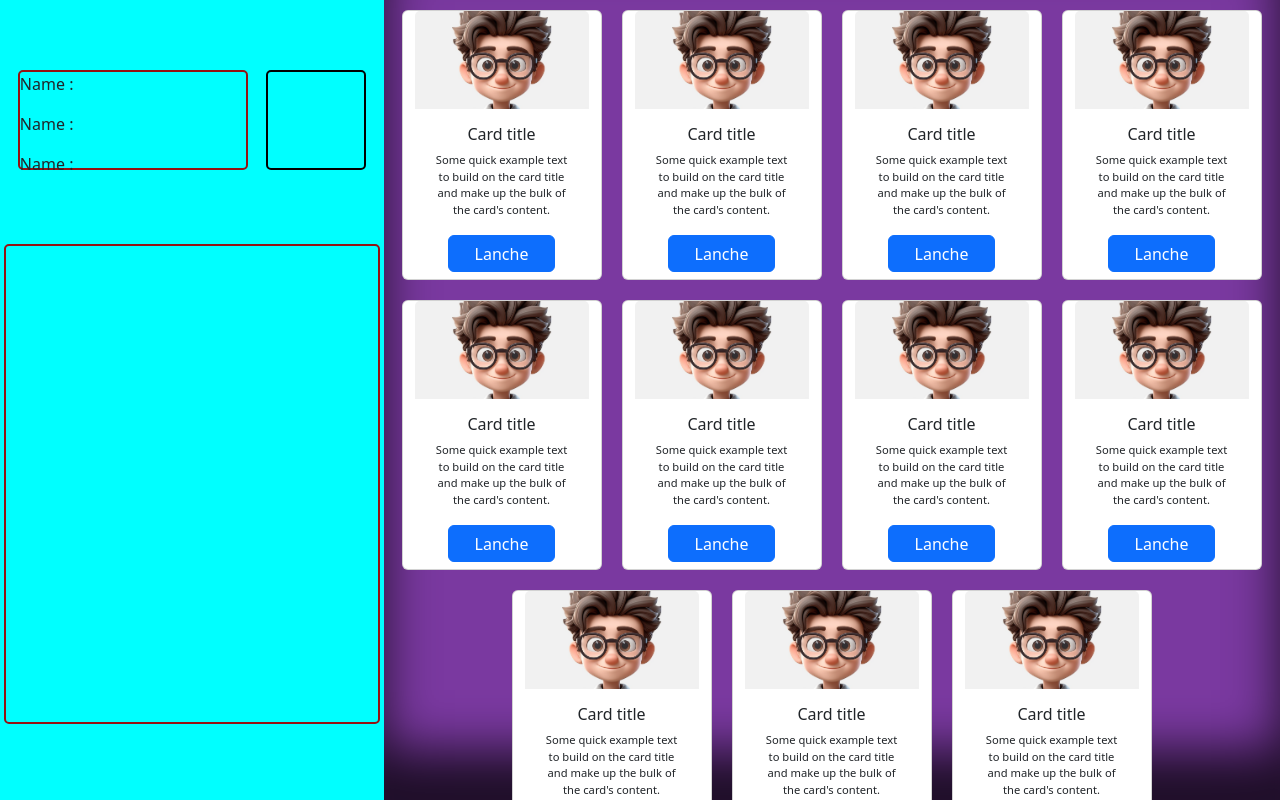
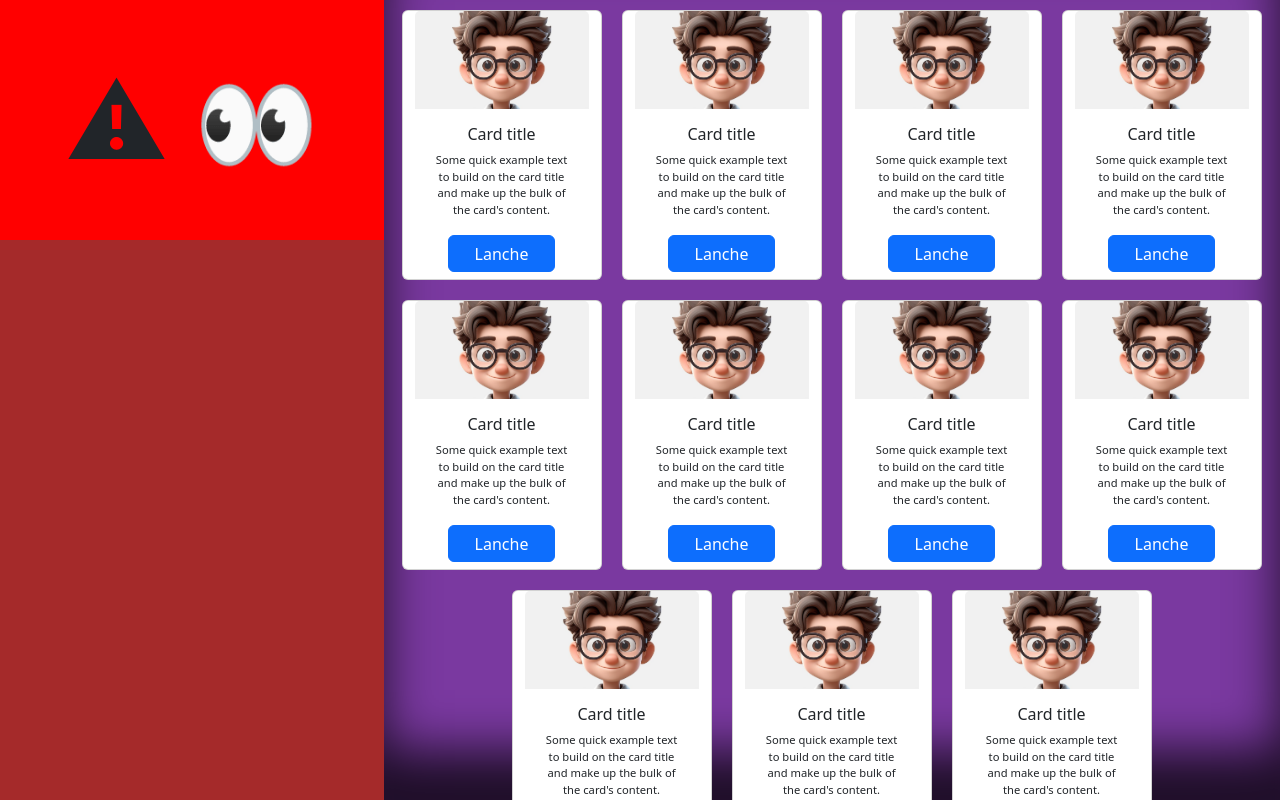
Before and after one commit to MMSO-DD105/MMSO_Projects, a plain HTML site: page ZAKARIA/index.html in a window 1280 px wide. Drawn offline with nearby package versions, Linux system fonts and the light colour scheme.

Commit message:
prepare the structure of profiles

```diff
--- a/ZAKARIA/index.html
+++ b/ZAKARIA/index.html
@@ -15,12 +15,7 @@
   <body>
     <aside>
       <div class="container_member">
-        <div class="infoMember">
-          <p>Name :</p>
-          <p>Name :</p>
-          <p>Name :</p>
-        </div>
-        <div class="imgMember"></div>
+        &#9888 &#x1f440
       </div>
       <div class="allInfo"></div>
     </aside>
--- a/ZAKARIA/style.css
+++ b/ZAKARIA/style.css
@@ -10,6 +10,7 @@ aside {
   background-color: aqua;
   position: fixed;
   left: 0;
+  padding: 0;
 }
 main {
   width: 70%;
@@ -30,26 +31,16 @@ main {
   justify-content: space-evenly;
   align-items: center;
   height: 30%;
+  width: 100%;
+  background-color: red;
+  font-size: 100px;
 }
 
 /* _____________ Style children Aside___________________ */
-.imgMember {
-  border: solid 2px black;
-  height: 100px;
-  width: 100px;
-  border-radius: 5px;
-}
-.infoMember {
-  border: solid 2px rgb(148, 18, 18);
-  height: 100px;
-  width: 60%;
-  border-radius: 5px;
-}
+
 .allInfo {
-  border: solid 2px rgb(148, 18, 18);
-  height: 60%;
-  border-radius: 5px;
-  margin: 4px;
+  background-color: brown;
+  height: 70%;
 }
 
 /* ___________Allcard style_________ */
```
